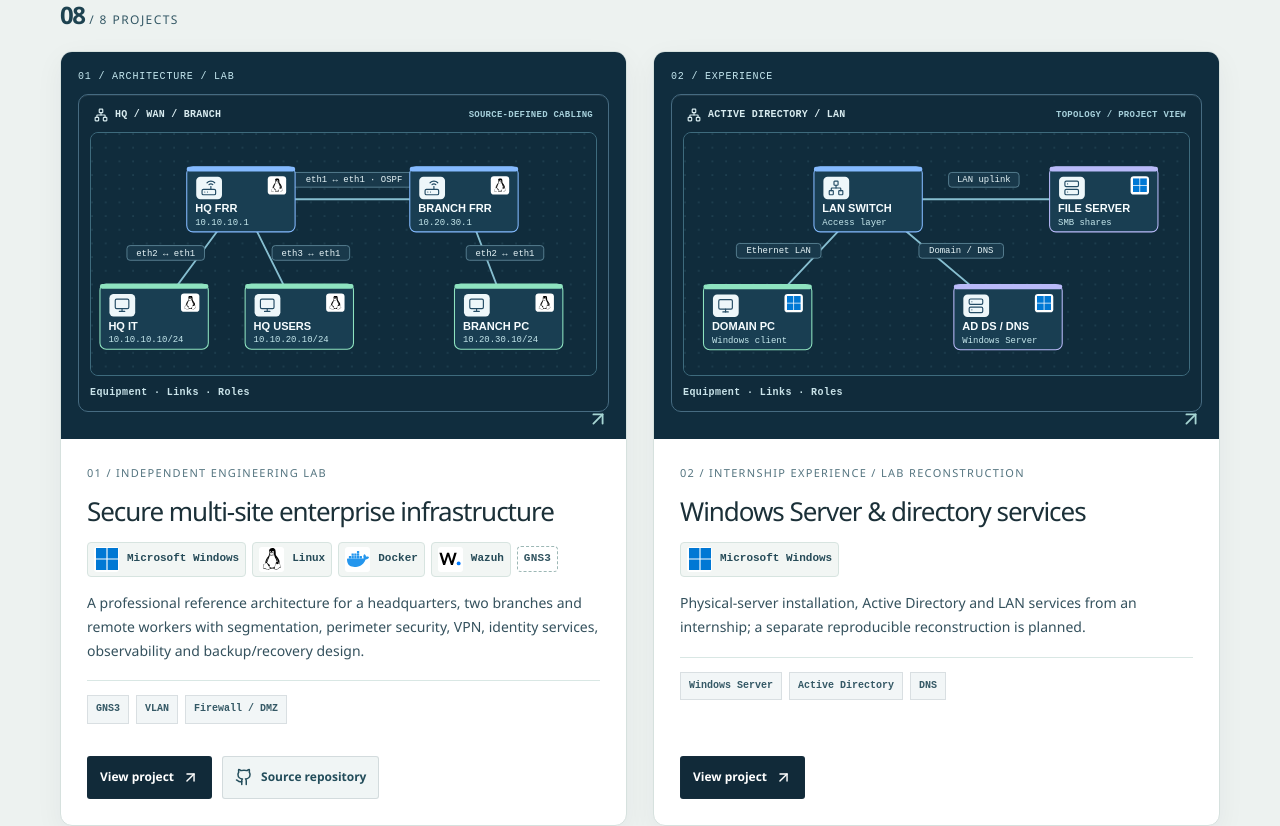
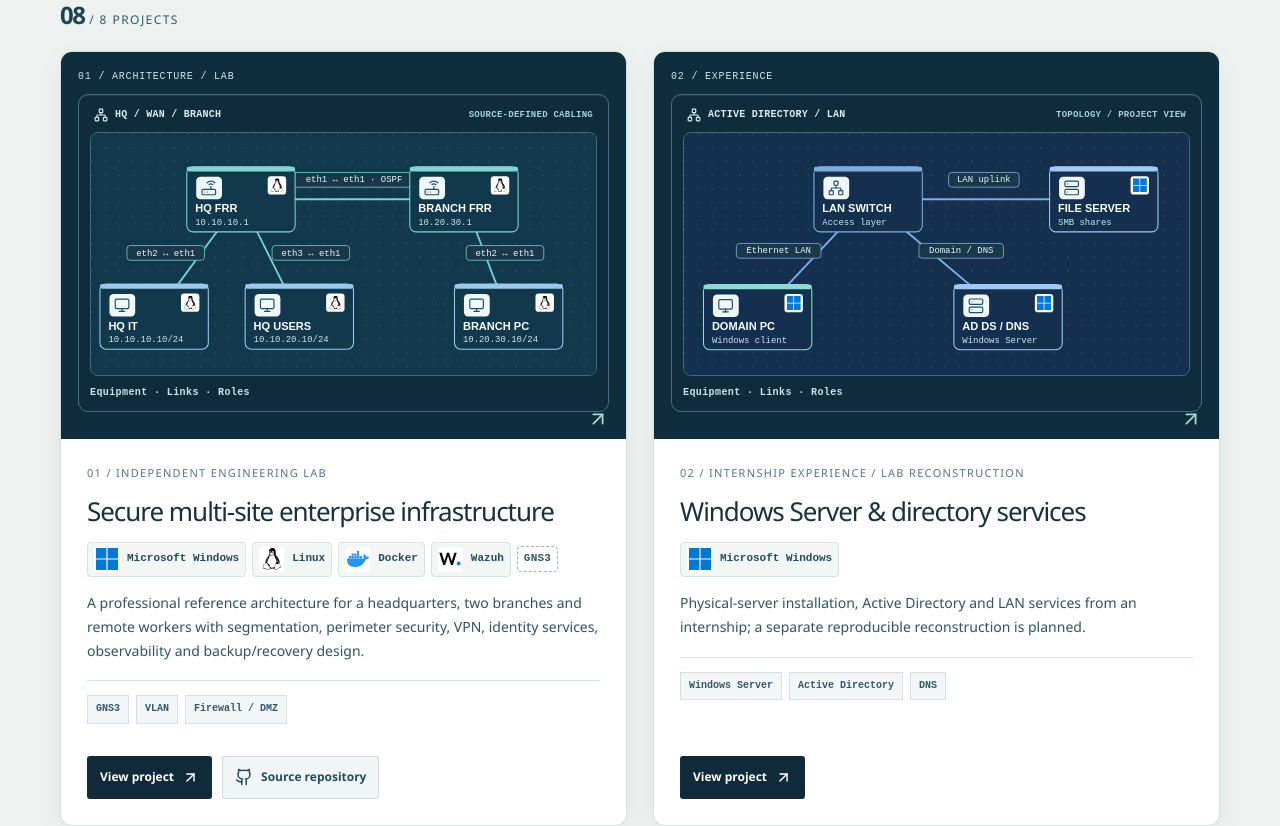
Before and after one commit to tahazitan/taha-zitane-portfolio, a Next.js app: page / in a window 1280 px wide. Shown: the part 5060-5886 px from the top of the page. Built offline with nearby package versions, Linux system fonts and the light colour scheme.

Commit message:
Give all eight source-aware topology previews distinct network palettes and subtle packet paths

```diff
--- a/src/components/VisualProject.tsx
+++ b/src/components/VisualProject.tsx
@@ -56,10 +56,20 @@ const previews:Record<string,Preview>={
   nodes:[node("core","CISCO CORE","switch",480,112,"L3 / routing","cisco"),node("a","ACCESS SW 1","switch",260,264,"VLAN access","cisco"),node("b","ACCESS SW 2","switch",706,264,"VLAN access","cisco"),node("pc1","DEPT A","pc",105,394,"Endpoint"),node("pc2","DEPT B","pc",847,394,"Endpoint")],
   cables:[wire("core","a","802.1Q trunk",293,150),wire("core","b","802.1Q trunk",690,150),wire("a","pc1","Access port",99,303),wire("b","pc2","Access port",853,304)]}
 };
+const projectPalette:Record<string,{edge:string;vpn:string;node:string;server:string;client:string;firewall:string;frame:string}>={
+ "enterprise-network-lab":{edge:"#79cfd2",vpn:"#e4b184",node:"#83d4d0",server:"#92cdd5",client:"#9bc9ee",firewall:"#dfa17f",frame:"#12384c"},
+ "windows-server-ad":{edge:"#7bafe7",vpn:"#ddae81",node:"#7eaee0",server:"#a3c8f5",client:"#8edbd1",firewall:"#dfa17f",frame:"#152f4f"},
+ "remote-it-support":{edge:"#7ad0c0",vpn:"#ddb280",node:"#8dcfc3",server:"#8fbcbf",client:"#8cdbd0",firewall:"#dfa17f",frame:"#123b43"},
+ "hospital-network-support":{edge:"#81bdd8",vpn:"#e3a88c",node:"#8cc2d8",server:"#9cc9da",client:"#97d9ca",firewall:"#dda591",frame:"#14394a"},
+ "security-observability-labs":{edge:"#a8a1e4",vpn:"#e1a08d",node:"#a69cda",server:"#b6a8e9",client:"#90cadf",firewall:"#e1a08d",frame:"#292d4c"},
+ "firewall-ipsec-lab":{edge:"#99c4ca",vpn:"#eab17c",node:"#8cbdc6",server:"#b8c6db",client:"#a3d6d3",firewall:"#e4a477",frame:"#322d3e"},
+ "proxmox-virtualization-lab":{edge:"#92b1e6",vpn:"#e2b081",node:"#a1b2e6",server:"#adbef6",client:"#89d1d0",firewall:"#e2a785",frame:"#172f4b"},
+ "cisco-campus-network-lab":{edge:"#7cb6db",vpn:"#e1b284",node:"#89b8df",server:"#a6bddd",client:"#8ed3cc",firewall:"#e2a785",frame:"#13344b"}
+};
 const pictograms={pc:Monitor,router:Router,switch:Network,firewall:ShieldCheck,server:Server,sensor:Activity,cloud:Cloud,support:Wrench};
 const translations={
- en:{source:"SOURCE-DEFINED CABLING",concept:"TOPOLOGY / PROJECT VIEW",intro:"Network layout",detail:"View the case study for architecture details",caption:"Equipment · Links · Roles"},
- fr:{source:"LIAISONS DU FICHIER SOURCE",concept:"TOPOLOGIE / PROJET",intro:"Schéma réseau",detail:"Consultez le projet pour les détails",caption:"Équipements · Liens · Rôles"},
+ en:{source:"SOURCE-DEFINED CABLING",concept:"TOPOLOGY / PROJECT VIEW",intro:"Network layout",detail:"Open project architecture and configuration details",caption:"Equipment · Links · Roles"},
+ fr:{source:"LIAISONS DU FICHIER SOURCE",concept:"TOPOLOGIE / PROJET",intro:"Schéma réseau",detail:"Découvrir les détails techniques du projet",caption:"Équipements · Liens · Rôles"},
  ar:{source:"وصلات من ملفات الإعداد",concept:"طوبولوجيا / مشروع",intro:"مخطط الشبكة",detail:"افتح المشروع للتفاصيل",caption:"الأجهزة · الروابط · الأدوار"}
 } as const;
 export function projectVisualData(slug:string){return previews[slug]}
@@ -68,30 +78,32 @@ export default function VisualProject({slug,locale,large=false}:{slug:string;loc
  const diagram=previews[slug];
  if(!diagram)return null;
  const language=translations[locale];
+ const palette=projectPalette[slug];
  const byId=new Map(diagram.nodes.map(n=>[n.id,n]));
- return <div className={"visual-project visual-project--topology"+(large?" visual-project--large":"")} dir="ltr" role="group" aria-label={language.intro+": "+diagram.title}>
+ return <div className={"visual-project visual-project--topology visual-project--"+slug+(large?" visual-project--large":"")} dir="ltr" role="group" aria-label={language.intro+": "+diagram.title}>
    <div className="visual-project-top"><span><Network size={14}/>{diagram.title}</span><span>{diagram.source?language.source:language.concept}</span></div>
    <div className="topology-preview-stage">
     <svg viewBox="0 0 960 460" xmlns="http://www.w3.org/2000/svg" role="img" aria-label={diagram.title+": "+diagram.nodes.map(n=>n.name).join(", ")}>
      <defs>
       <pattern id={"preview-grid-"+slug} width="26" height="26" patternUnits="userSpaceOnUse"><circle cx="2" cy="2" r="1.5" fill="#568b9c" opacity=".34"/></pattern>
      </defs>
-     <rect x="0" y="0" width="960" height="460" rx="12" fill="#102c3c"/>
+     <rect x="0" y="0" width="960" height="460" rx="12" fill={palette?.frame??"#102c3c"}/>
      <rect x="0" y="0" width="960" height="460" rx="12" fill={"url(#preview-grid-"+slug+")"}/>
      {diagram.cables.map((edge,i)=>{
       const a=byId.get(edge.a)!,b=byId.get(edge.b)!;
       return <g key={edge.a+"-"+edge.b}>
-       <line x1={a.x} y1={a.y} x2={b.x} y2={b.y} stroke={edge.vpn?"#ffc58c":"#86bed0"} strokeWidth={edge.vpn?4:3.5} strokeDasharray={edge.vpn?"13 9":undefined} strokeLinecap="round"/>
-       <rect x={edge.x-Math.max(65,edge.label.length*6.7)} y={edge.y-21} width={Math.max(130,edge.label.length*13.4)} height="28" rx="6" fill="#19394b" stroke={edge.vpn?"#dda56c":"#658fa1"} strokeWidth="1.5"/>
+       <line x1={a.x} y1={a.y} x2={b.x} y2={b.y} stroke={edge.vpn?palette.vpn:palette.edge} strokeWidth={edge.vpn?4:3.5} strokeDasharray={edge.vpn?"13 9":undefined} strokeLinecap="round"/>
+       <line className="project-flow-line" x1={a.x} y1={a.y} x2={b.x} y2={b.y} stroke={edge.vpn?palette.vpn:palette.edge} strokeWidth={edge.vpn?3.2:2.4} strokeDasharray={edge.vpn?"10 35":"5 27"} opacity=".75" strokeLinecap="round"/>
+       <rect x={edge.x-Math.max(65,edge.label.length*6.7)} y={edge.y-21} width={Math.max(130,edge.label.length*13.4)} height="28" rx="6" fill="#19394b" stroke={edge.vpn?palette.vpn:palette.edge} strokeWidth="1.5"/>
        <text x={edge.x} y={edge.y-2} textAnchor="middle" fill="#e7f5f8" fontSize="17" fontFamily="ui-monospace,monospace">{edge.label}</text>
        <title>{a.name+" — "+edge.label+" — "+b.name}</title>
       </g>;
      })}
      {diagram.nodes.map(n=>{
       const Icon=pictograms[n.role];
-      const accent=n.role==="firewall"?"#ffbd82":n.role==="server"?"#b9baf9":n.role==="pc"?"#8ee3c0":"#84baff";
+      const accent=n.role==="firewall"?palette.firewall:n.role==="server"?palette.server:n.role==="pc"?palette.client:palette.node;
       return <g key={n.id} transform={"translate("+n.x+","+n.y+")"}>
-       <rect x="-103" y="-62" width="206" height="124" rx="12" fill="#193e52" stroke={accent} strokeWidth="2"/>
+       <rect x="-103" y="-62" width="206" height="124" rx="12" fill={palette?.frame??"#193e52"} stroke={accent} strokeWidth="2"/>
        <rect x="-103" y="-62" width="206" height="9" rx="4" fill={accent}/>
        <rect x="-85" y="-43" width="49" height="43" rx="8" fill="#eef7fa"/>
        <Icon x={-78} y={-37} width={34} height={31} color="#234b64" strokeWidth={1.7}/>
```
